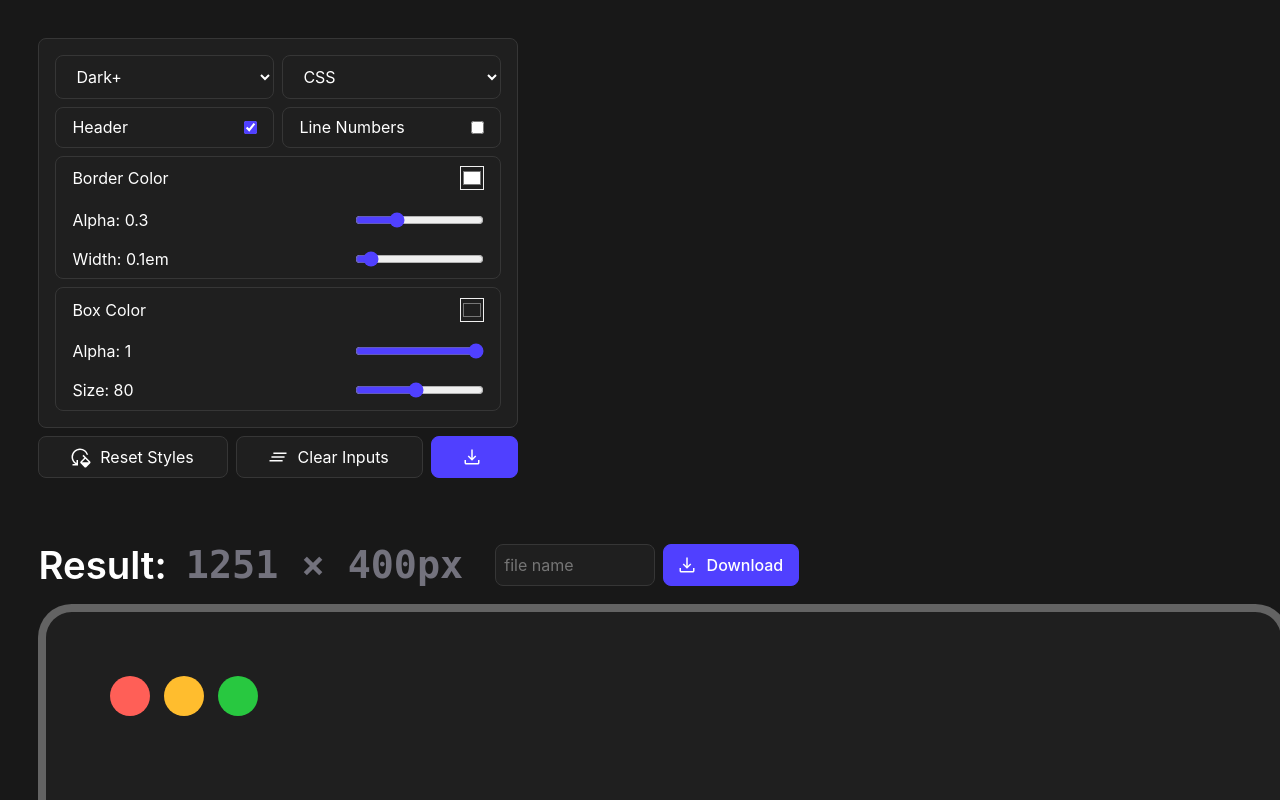
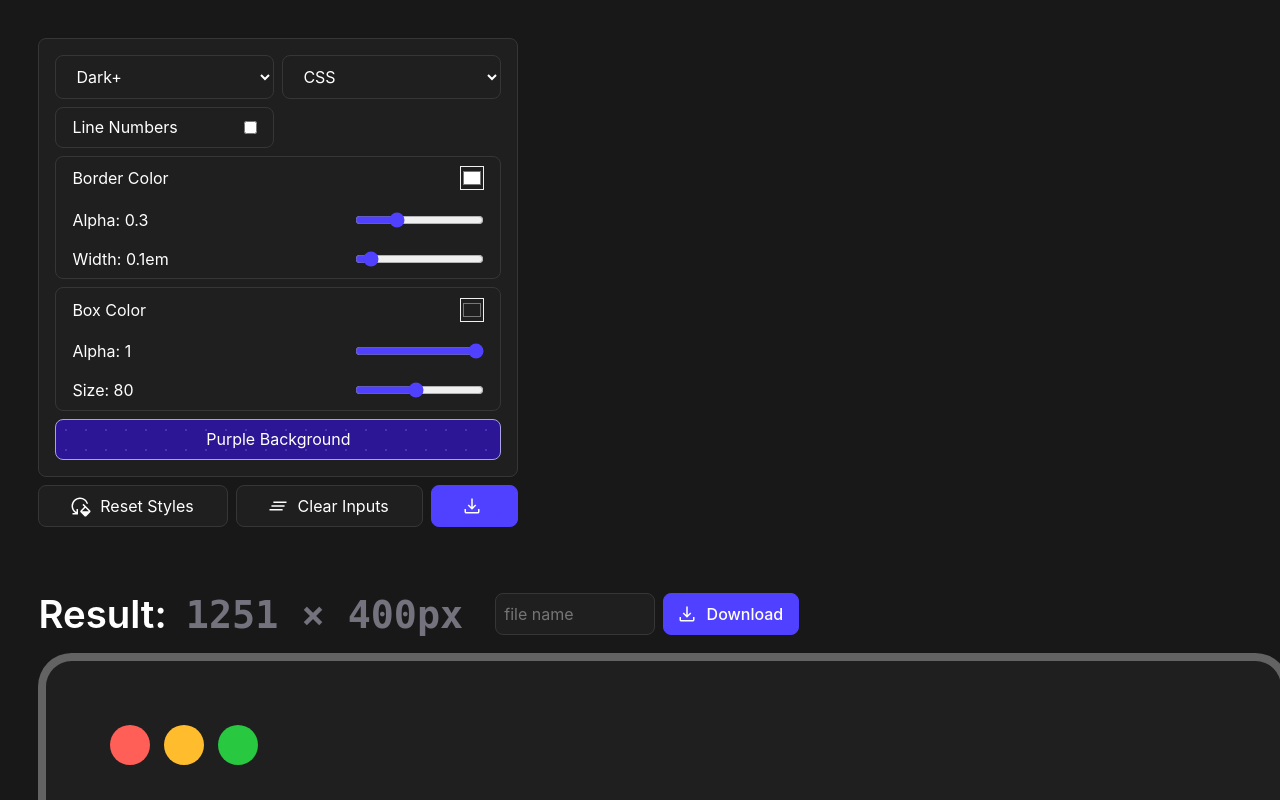
Before and after one commit to Fabian04HV/codebox2go, a React (Vite) app: page / in a window 1280 px wide. Shown: the top 800 px of the page. Built offline with nearby package versions, Linux system fonts and the light colour scheme.

Commit message:
ADD: Purple Feature

```diff
--- a/src/App.jsx
+++ b/src/App.jsx
@@ -9,7 +9,6 @@ const DEFAULT_SETTINGS = {
   language: 'css',
   theme: 'dark-plus',
   hasBorder: true,
-  hasHeader: true,
   hasNumbers: false,
   size: 80,
   borderColor: '#ffffff',
--- a/src/components/CodeBox.jsx
+++ b/src/components/CodeBox.jsx
@@ -41,12 +41,12 @@ export default function CodeBox({ settings, ref, code, header, onCodeChange, onH
   const lineCount = code != "" ? code.split('\n').length : 0;
 
   return <div ref={ref} className="CodeBox" style={styles}>
-    { settings.hasHeader && (
-      <div className="code-header">
-        <div className="dots"><span></span><span></span><span></span></div>
-        <input onChange={handleHeaderInput} size={1} type="text" value={header}/>
-      </div>
-    )}
+
+    <div className="code-header">
+      <div className="dots"><span></span><span></span><span></span></div>
+      <input onChange={handleHeaderInput} size={1} type="text" value={header}/>
+    </div>
+
     <div className="code-body">
 
       {settings.hasNumbers && <label htmlFor="codebody" className="line-numbers">
--- a/src/components/Controls.jsx
+++ b/src/components/Controls.jsx
@@ -13,6 +13,7 @@ const THEME_OPTIONS = [
 ]
 
 export default function Controls({ settings, onSettingChange, onReset, onClear, onExport }) {
+
   return (
   <aside className="form-layout">
     <div className="controls">
@@ -27,10 +28,6 @@ export default function Controls({ settings, onSettingChange, onReset, onClear,
         <option value="javascript">JavaScript</option>
         <option value="jsx">React</option>
       </select>
-      <label htmlFor="hasHeaderInput">
-        <span>Header</span>
-        <input onChange={(e) => onSettingChange('hasHeader', e.target.checked)} checked={settings.hasHeader} id='hasHeaderInput' type='checkbox'/>
-      </label>
       <label htmlFor="hasNumbersInput">
         <span>Line Numbers</span>
         <input onChange={(e) => onSettingChange('hasNumbers', e.target.checked)} checked={settings.hasNumbers} id='hasNumbersInput' type='checkbox'/>
@@ -63,6 +60,14 @@ export default function Controls({ settings, onSettingChange, onReset, onClear,
           <input onChange={(e) => onSettingChange('size', Number(e.target.value))} id="size" type="range" min={20} max={150} value={settings.size}/>
         </label>
       </div>
+
+      <button className="span-3 purple-bg-button" onClick={() => {
+        onSettingChange('bgColor', '#191A2D')
+        onSettingChange('borderAlpha', 0.5)
+      }}>
+        Purple Background
+      </button>
+
     </div>
     <footer>
       <button type='button' onClick={onReset}><svg xmlns="http://www.w3.org/2000/svg" height="24px" viewBox="0 -960 960 960" width="24px" fill="#e3e3e3"><path d="M677.23-63.54q-9.08-3.54-16.54-11L504.92-230.31Q490-244.62 490-265q0-20.38 14.92-35.31L653.23-448l-75.69-75.69 41.77-42.15 267.15 265.53q7.46 7.46 11 16.54 3.54 9.08 3.54 18.15 0 9.08-3.54 18.47-3.54 9.38-11 16.84L730.69-74.54q-7.46 7.46-16.84 11Q704.46-60 695.38-60q-9.07 0-18.15-3.54ZM558-269.23h273.62L695-405.85 558-269.23ZM180-140v-60h113.23q-69.3-45-111.27-118.27Q140-391.54 140-480q0-70.77 26.77-132.61 26.77-61.85 72.77-107.85 46-46 107.85-72.77Q409.23-820 480-820q118.61 0 208.81 71.42Q779-677.15 807.92-567.69h-62.23q-27.54-84.54-99.57-138.43Q574.08-760 480-760q-117 0-198.5 81.5T200-480q0 78.15 38.46 141.81 38.46 63.65 101.54 99.34V-360h60v220H180Z"/></svg><span>Reset Styles</span></button>
--- a/src/index.css
+++ b/src/index.css
@@ -257,6 +257,12 @@ input[type=number] {
   flex-grow: 0;
 }
 
+body {
+  min-height: 100svh;
+  font-family: Poppins, Inter, sans-serif;
+  background-color: var(--bg-color);
+  color: var(--text-color);
+}
 .dots span:nth-child(2) {
   background-color: #ffbd2e;
 }
@@ -392,3 +398,10 @@ button:has(svg) {
 button svg {
   fill: var(--text-color);
 }
+
+.controls .purple-bg-button {
+  background-color: #2c1696;
+  background-image: radial-gradient(#4a32b8 1px, transparent 1px);
+  background-size: 1.25em 1.25em;
+  border-color: rgb(168, 161, 228);
+}
```
